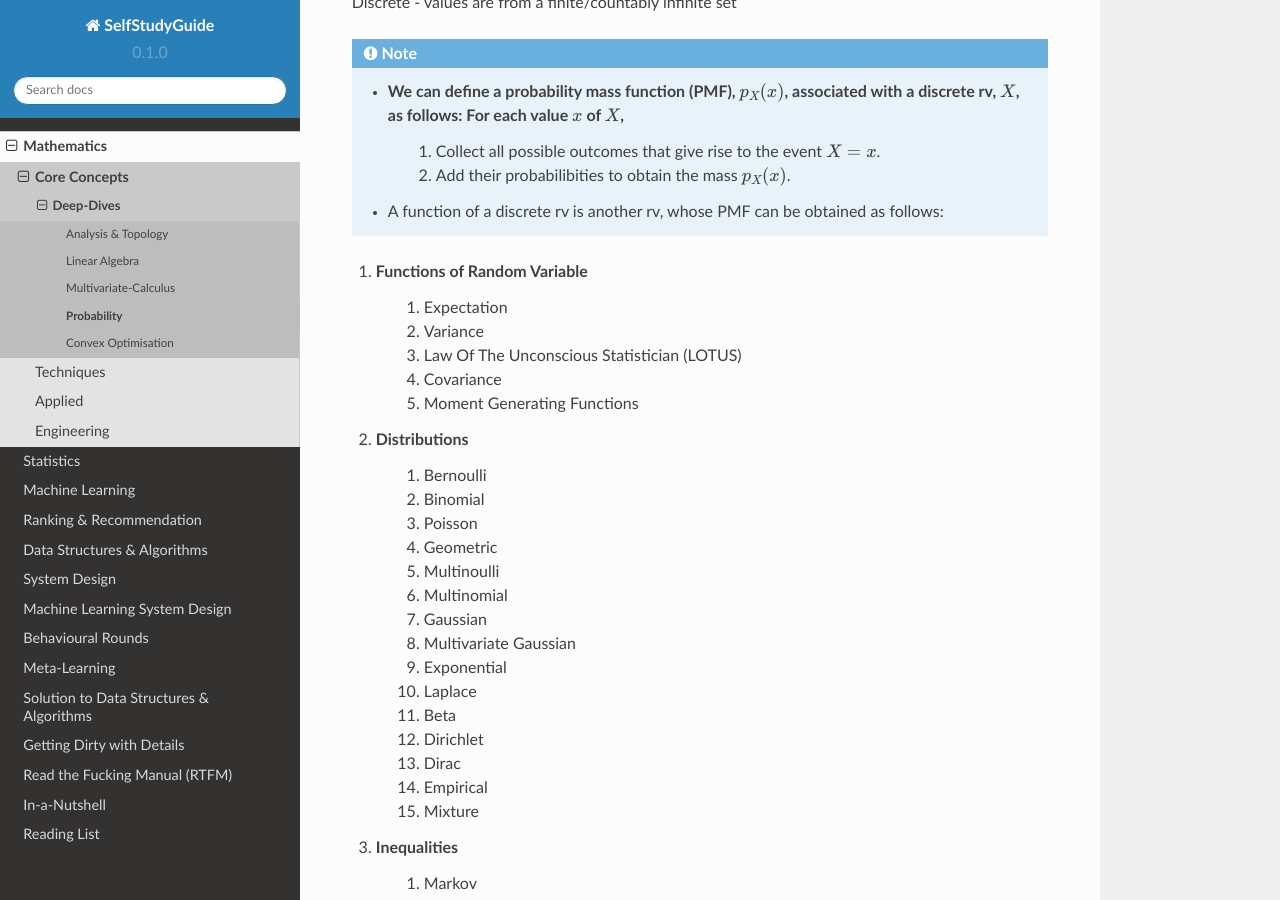
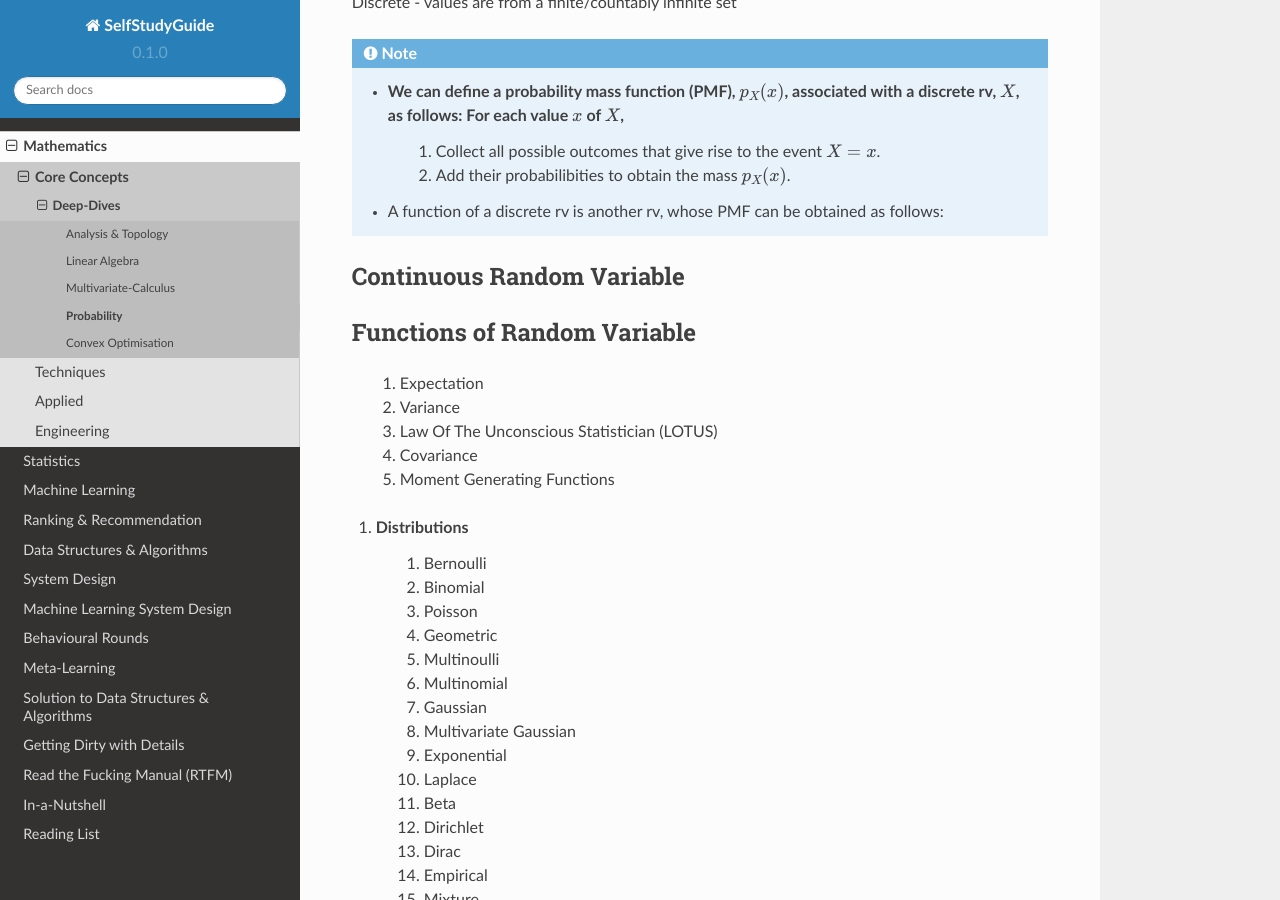
Before and after one commit to uselesstechjunks/leetcode, a Sphinx documentation site: the page built from docs/source/math/prob.rst, in a window 1280 px wide and 900 px high, scrolled down 702 px. Built offline with Sphinx 7.4.7 and the Read the Docs theme 2.0.0, drawn with Linux system fonts in a browser that asks for light colours.

Commit message:
Update prob.rst

```diff
--- a/docs/source/math/prob.rst
+++ b/docs/source/math/prob.rst
@@ -3,7 +3,7 @@ Probability
 (Adapted from Bertsekas and Tsitsiklis - Introduction to Probability)
 
 Probability Axioms (Kolmogorov Axioms)
-------------------------------
+----------------------------------------------
 
 #. TODO
 
@@ -29,8 +29,12 @@ Discrete - values are from a finite/countably infinite set
 		#. Add their probabilibities to obtain the mass :math:`p_X(x)`.
 	* A function of a discrete rv is another rv, whose PMF can be obtained as follows:
 
+Continuous Random Variable
+----------------------------------------
 
-#. Functions of Random Variable
+Functions of Random Variable
+--------------------------------------
+
 	#. Expectation
 	#. Variance
 	#. Law Of The Unconscious Statistician (LOTUS)
```
